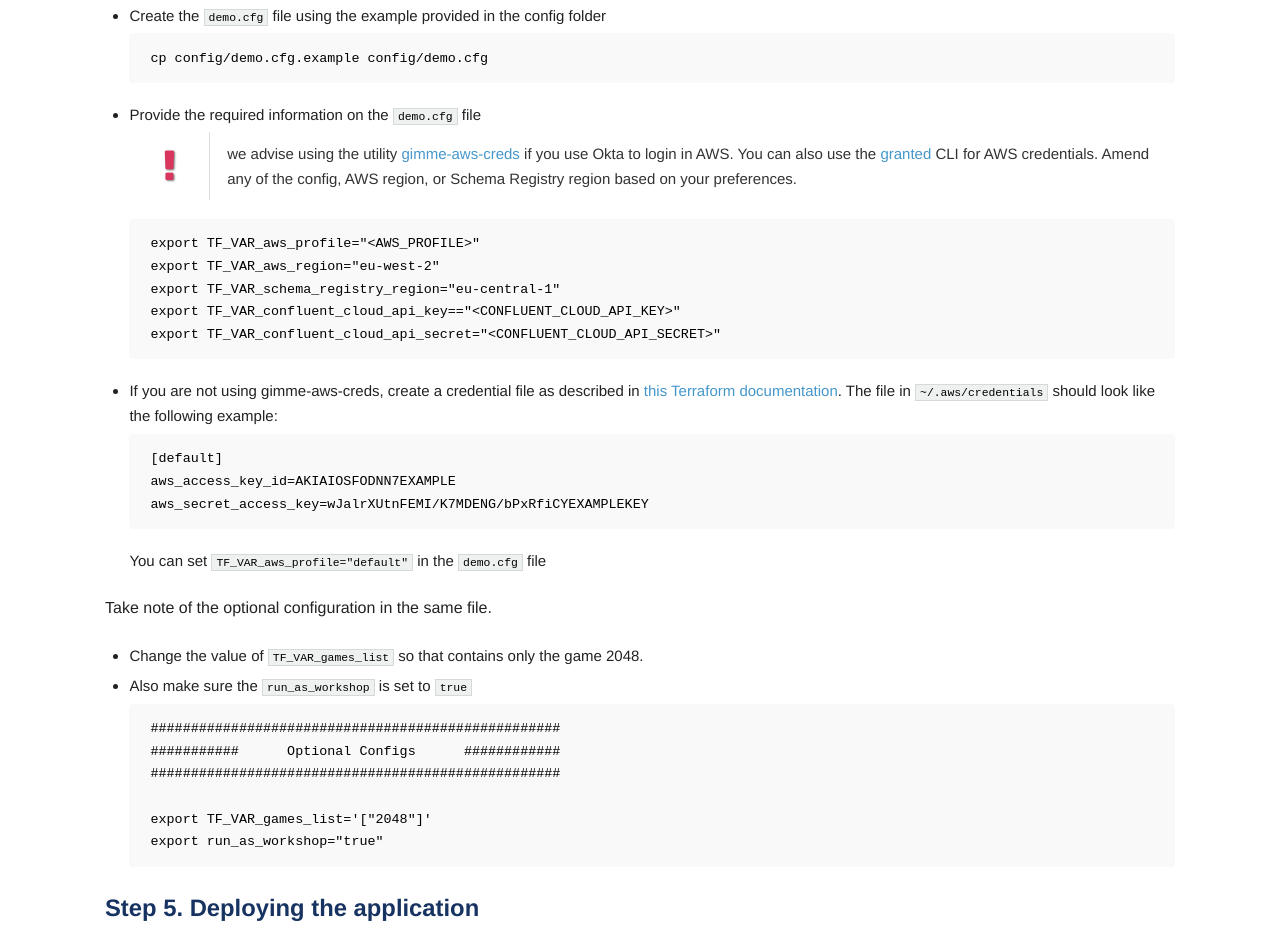
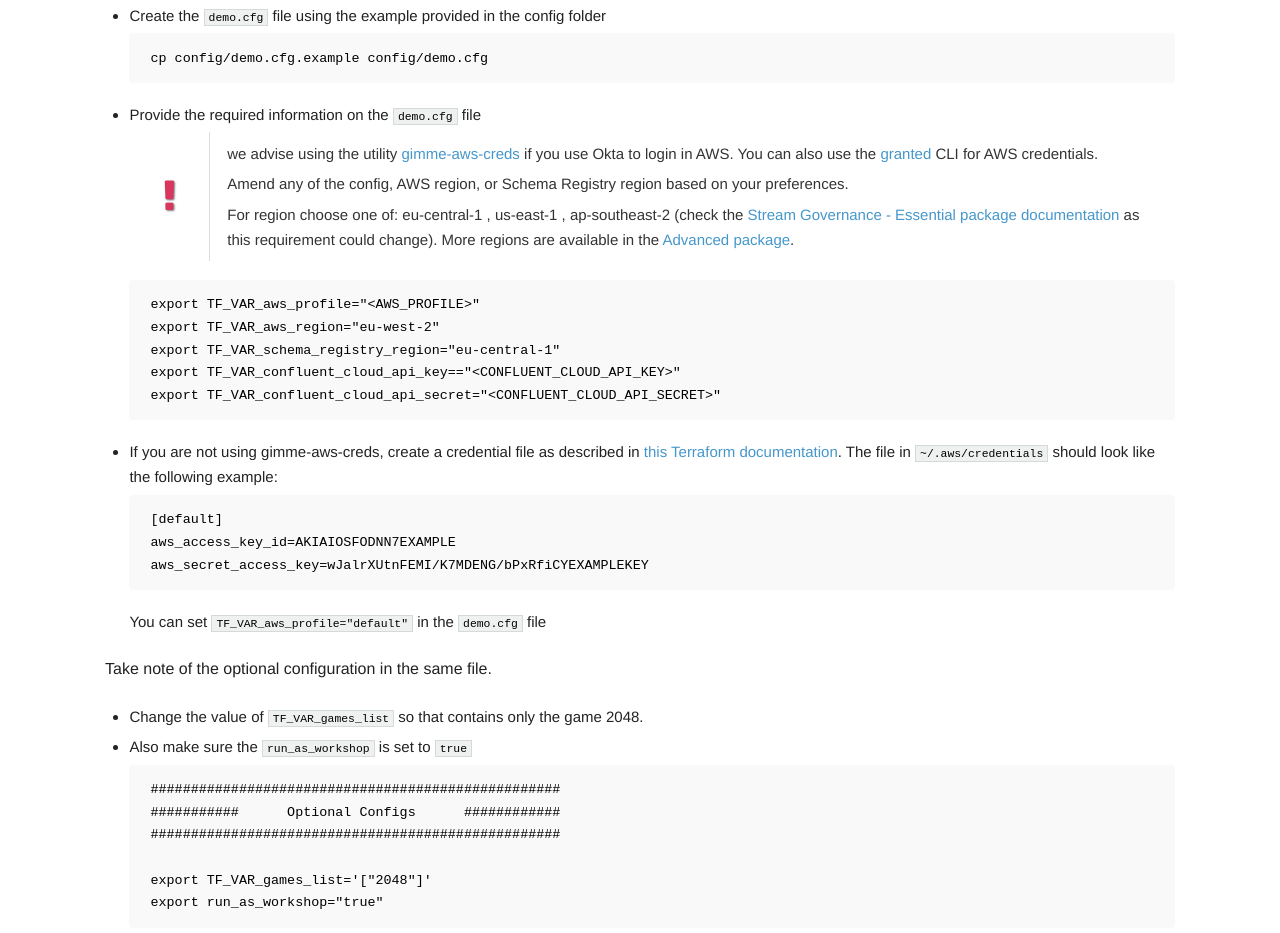
Before and after one commit to gianlucanatali/streaming-games, a plain HTML site: page common/docs/2048-workshop.html in a window 1280 px wide. Shown: the part 3911-4844 px from the top of the page. Drawn offline with nearby package versions, Linux system fonts and the light colour scheme; some packages are replaced by stand-ins of ours; a script that the page names is missing; a web font is replaced by a local one.

Commit message:
fixing region documentation

```diff
--- a/common/docs/2048-workshop.html
+++ b/common/docs/2048-workshop.html
@@ -1098,7 +1098,14 @@ cd streaming-games</code></pre>
 </td>
 <td class="content">
 <div class="paragraph">
-<p>we advise using the utility <a href="https://github.com/Nike-Inc/gimme-aws-creds">gimme-aws-creds</a> if you use Okta to login in AWS. You can also use the <a href="https://granted.dev/">granted</a> CLI for AWS credentials. Amend any of the config, AWS region, or Schema Registry region based on your preferences.</p>
+<p>we advise using the utility <a href="https://github.com/Nike-Inc/gimme-aws-creds">gimme-aws-creds</a> if you use Okta to login in AWS. You can also use the <a href="https://granted.dev/">granted</a> CLI for AWS credentials.</p>
+</div>
+<div class="paragraph">
+<p>Amend any of the config, AWS region, or Schema Registry region based on your preferences.</p>
+</div>
+<div class="paragraph">
+<p>For region choose one of:  eu-central-1 , us-east-1 , ap-southeast-2  (check the <a href="https://docs.confluent.io/cloud/current/stream-governance/packages.html#aws-long-aws-regions">Stream Governance - Essential package documentation</a> as this requirement could change).
+More regions are available in the <a href="https://docs.confluent.io/cloud/current/stream-governance/packages.html#packages">Advanced package</a>.</p>
 </div>
 </td>
 </tr>
```
Also changed, not shown: 1 other file.
